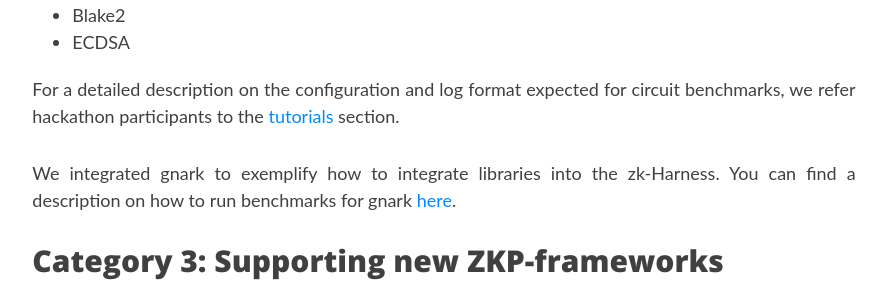
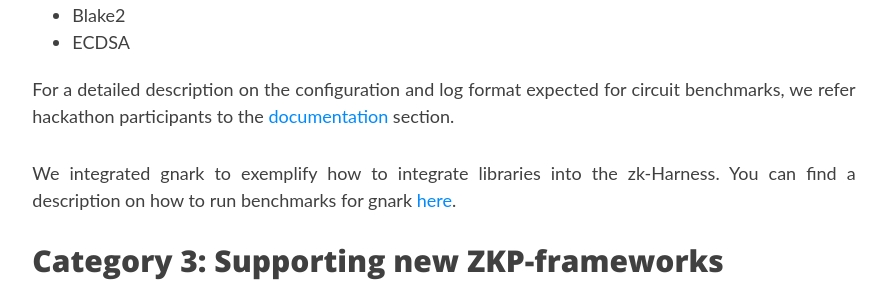
Before and after one commit to rdi-berkeley/zkp-web3-hackathon, a Jekyll site: the page built from _tracks/zk_benchmarks_track.md, in a window 1280 px wide and 900 px high, scrolled down 4611 px. Shown: the part 155-455 px from the top of the window, without its empty margins (196-1083 px from the left). Built offline with Jekyll 4.4.1, drawn with Linux system fonts in a browser that asks for light colours; nearby versions of some CDN libraries; comment, search, counter and statistics services are not loaded; part of the change alters nothing that is shown.

Commit message:
fix links

```diff
--- a/_tracks/zk_benchmarks_track.md
+++ b/_tracks/zk_benchmarks_track.md
@@ -46,7 +46,7 @@ li {
 
     <h2>zk-Harness</h2>
     <p>We have designed and developed zk-Harness as a general framework for benchmarking ZKPs, such that community members can easily contribute in a standardized fashion. The zk-Harness is designed for SNARK ZKP-frameworks that allow proving a circuit that describes a general computation. It is intended to be easily extensible - new ZKP-frameworks, hardware configurations and new measurement workload can be easily integrated. We specify a generic set of interfaces, such that benchmarks can be invoked through a configuration file (config.json), which produces a standardized output for a given benchmarking scenario (Arithmetic, Curve, Circuit, Recursion).</p>
-    <p>On a high level, zk-Harness takes as input a configuration file. The "Config Reader" reads the standardized config and invokes the ZKP framework as specified in the configuration file. You can find a description of the configuration file in the <a href="https://github.com/zkCollective/zk-Harness/tree/main/tutorials/config">tutorials/config</a> sub-folder of the GitHub repository. Each integrated ZKP framework exposes a set of functions that take as an input the standardized configuration parameters to execute the corresponding benchmarks. The output of benchmarking a given ZKP framework is a log file in csv format with standardized metrics. The log file is read by the "Log Analyzer", which compiles the logs into pandas dataframes that are used by the front-end and displayed on the public website. You can find the standardized logging format in the <a href="https://github.com/zkCollective/zk-Harness/tree/main/tutorials/logs">tutorials/logs</a> sub-folder.</p>
+    <p>On a high level, zk-Harness takes as input a configuration file. The "Config Reader" reads the standardized config and invokes the ZKP framework as specified in the configuration file. You can find a description of the configuration file in the <a href="https://github.com/zkCollective/zk-Harness/tree/main/documentation/config">tutorials/config</a> sub-folder of the GitHub repository. Each integrated ZKP framework exposes a set of functions that take as an input the standardized configuration parameters to execute the corresponding benchmarks. The output of benchmarking a given ZKP framework is a log file in csv format with standardized metrics. The log file is read by the "Log Analyzer", which compiles the logs into pandas dataframes that are used by the front-end and displayed on the public website. You can find the standardized logging format in the <a href="https://github.com/zkCollective/zk-Harness/tree/main/documentation/logs">tutorials/logs</a> sub-folder.</p>
     <p>Currently, the zk-Harness supports gnark and circom to provide a set of examples of how a ZKP-framework can be integrated in the zk-Harness. We provide a set of simple benchmarks that can be found in the <a href="https://github.com/zkCollective/zk-Harness/tree/main/benchmarks">benchmarks</a> directory.</p>
     <p>There are several components remaining in the zk-Harness that you can contribute to! For example, there are several ZKP frameworks that are not yet included (plonky2, halo2, arkworks, jellyfish, zokrates, libsnark) which are required for a holistic comparison that benefits the community. Further, we currently only support benchmarks for a subset of the existing circuits available for the integrated ZKP frameworks. You can find a list of circuits that are available, but not yet integrated, <a href="https://docs.google.com/spreadsheets/d/1tq8lvcg88dE6D-EVJd61hBKhQxpDsZF16UMYpDXjef8/edit#gid=834603388">here</a>.</p>
 </div>
@@ -142,7 +142,7 @@ li {
         <li>Number of physical and logical cores used</li>
     </ul> -->
 
-    <p>For a detailed description on the configuration and log format expected for circuit benchmarks, we refer hackathon participants to the <a href="https://github.com/zkCollective/zk-Harness/tree/main/tutorials">tutorials</a> section.</p>
+    <p>For a detailed description on the configuration and log format expected for circuit benchmarks, we refer hackathon participants to the <a href="https://github.com/zkCollective/zk-Harness/tree/main/documentation">documentation</a> section.</p>
 
     <p>We integrated gnark to exemplify how to integrate libraries into the zk-Harness. You can find a description on how to run benchmarks for gnark <a href="https://github.com/zkCollective/zk-Harness/tree/main/gnark">here</a>.</p>
 
@@ -153,11 +153,11 @@ li {
         <li>Choose a framework to integrate (e.g. arkworks / plonky2 / jellyfish)</li>
         <li>Support the data loading of configuration files in the "Config Reader"</li>
         <li>Configure the framework behavior based on the configuration file</li>
-        <li>Generate logs for a specified logging format (see logging formats <a href="https://github.com/zkCollective/zk-Harness/tree/main/tutorials/logs">here</a>)</li>
+        <li>Generate logs for a specified logging format (see logging formats <a href="https://github.com/zkCollective/zk-Harness/tree/main/documentation/logs">here</a>)</li>
         <li>Integrate the logs in the frontend implementation</li>
         <li>Create a pull request to integrate the implemented ZKP-framework in the zk-Harness and display the evaluation results on the public website.</li>
     </ol>
-    <p>You can find the detailed description on how to add a new library <a href="https://github.com/zkCollective/zk-Harness/tree/main/tutorials">here</a>. You can find the standardized, cross framework, log format which is consumed by the log analyzer <a href="https://github.com/zkCollective/zk-Harness/tree/main/tutorials/logs">here</a> and the description of the generic config files <a href="https://github.com/zkCollective/zk-Harness/tree/main/tutorials/config">here</a>. To fully integrate a framework, you’ll need to adapt the config reader to invoke your benchmarking script and adapt the log analyzer to display your benchmarks on the webpage. The minimal integration of a new ZKP-framework in the zk-Harness should provide a “toy example” circuit.</p>
+    <p>You can find the detailed description on how to add a new library <a href="https://github.com/zkCollective/zk-Harness/tree/main/documentation">here</a>. You can find the standardized, cross framework, log format which is consumed by the log analyzer <a href="https://github.com/zkCollective/zk-Harness/tree/main/documentation/logs">here</a> and the description of the generic config files <a href="https://github.com/zkCollective/zk-Harness/tree/main/documentation/config">here</a>. To fully integrate a framework, you’ll need to adapt the config reader to invoke your benchmarking script and adapt the log analyzer to display your benchmarks on the webpage. The minimal integration of a new ZKP-framework in the zk-Harness should provide a “toy example” circuit.</p>
 
     <h2>Category 4: Recursion</h2>
 
```
